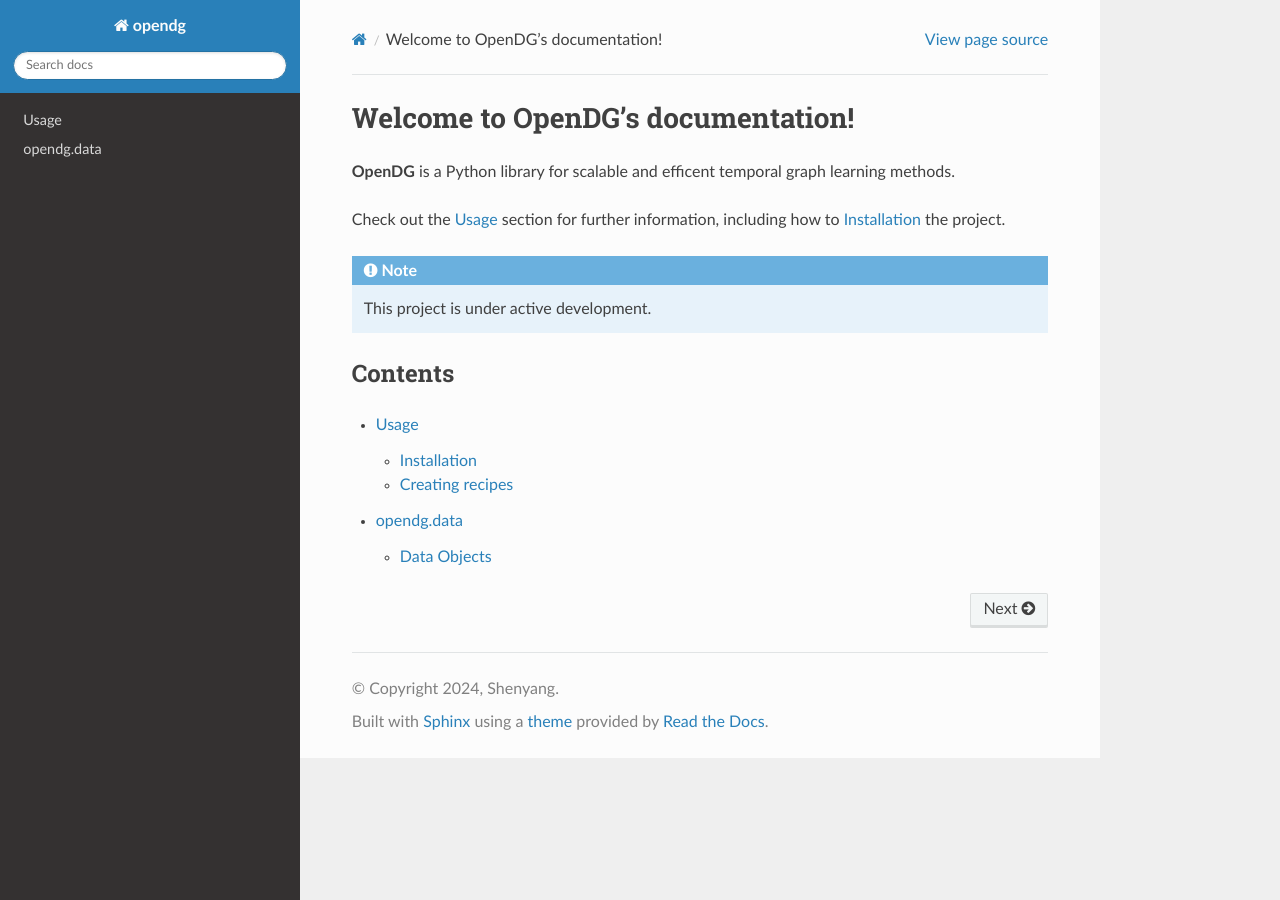
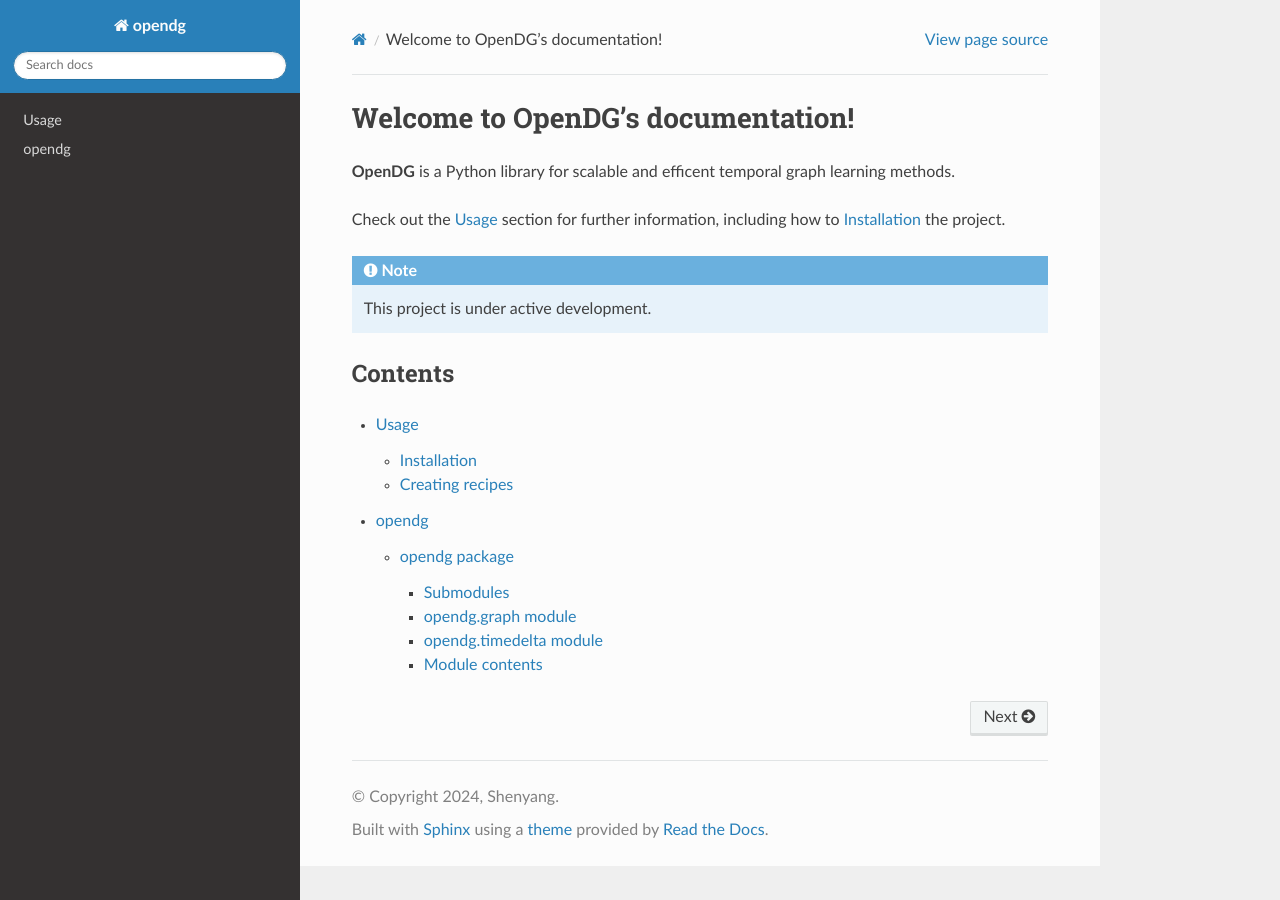
Before and after one commit to tgm-team/tgm, a Sphinx documentation site: the page built from docs/source/index.rst, in a window 1280 px wide. Built offline with Sphinx 7.4.7 and the Read the Docs theme 3.1.0, drawn with Linux system fonts in a browser that asks for light colours.

Commit message:
Fix sphinx docs

```diff
--- a/docs/source/conf.py
+++ b/docs/source/conf.py
@@ -33,3 +33,10 @@ html_theme = 'sphinx_rtd_theme'
 
 # -- Options for EPUB output
 epub_show_urls = 'footnote'
+
+# Patch the module paths
+import os
+import sys
+
+basedir = os.path.abspath(os.path.join(os.path.dirname(__file__), '..', '..'))
+sys.path.insert(0, basedir)
--- a/docs/source/data.rst
+++ /dev/null
@@ -1,15 +0,0 @@
-opendg.data
-====================
-
-.. contents:: Contents
-    :local:
-
-Data Objects
-------------
-
-.. currentmodule:: opendg.data
-
-.. autosummary::
-   :nosignatures:
-   :toctree: ../generated
-   :template: autosummary/class.rst
--- a/docs/source/index.rst
+++ b/docs/source/index.rst
@@ -16,4 +16,4 @@ Contents
 .. toctree::
 
    usage
-   data
+   modules
--- /dev/null
+++ b/docs/source/modules.rst
@@ -0,0 +1,7 @@
+opendg
+======
+
+.. toctree::
+   :maxdepth: 4
+
+   opendg
--- /dev/null
+++ b/docs/source/opendg.rst
@@ -0,0 +1,29 @@
+opendg package
+==============
+
+Submodules
+----------
+
+opendg.graph module
+-------------------
+
+.. automodule:: opendg.graph
+   :members:
+   :undoc-members:
+   :show-inheritance:
+
+opendg.timedelta module
+-----------------------
+
+.. automodule:: opendg.timedelta
+   :members:
+   :undoc-members:
+   :show-inheritance:
+
+Module contents
+---------------
+
+.. automodule:: opendg
+   :members:
+   :undoc-members:
+   :show-inheritance:
```
Also changed, not shown: docs/source/usage.rst (+0 -22 lines).
